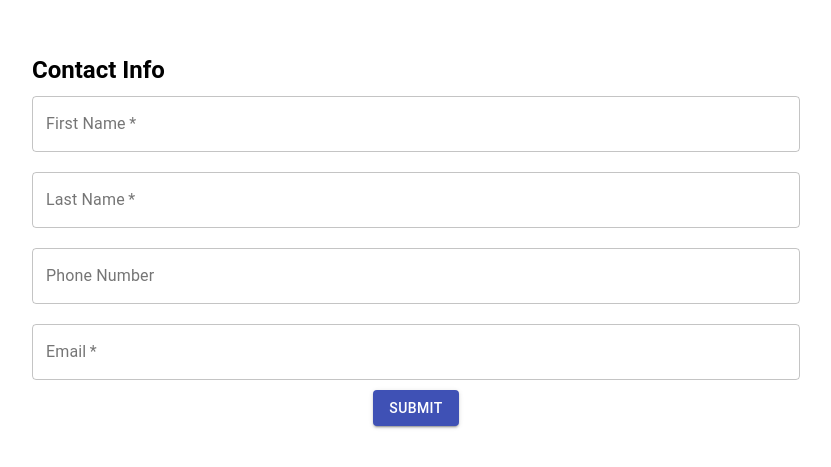
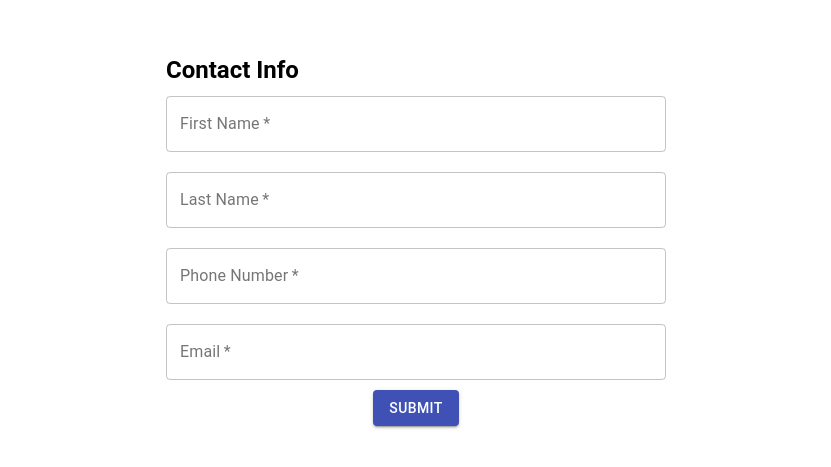
Before and after one commit to dcotter1208/contact-form, a React (Create React App) app: page / in a window 1280 px wide. Shown: the part 165-632 px from the top of the page, without its empty margins (224-1055 px from the left). Built offline with nearby package versions, Linux system fonts and the light colour scheme.

Commit message:
added max width to contact form

```diff
--- a/src/form/ContactForm.styles.ts
+++ b/src/form/ContactForm.styles.ts
@@ -6,6 +6,7 @@ let styles = (theme: Theme) =>
       display: "flex",
       flexDirection: "column",
       width: "60%",
+      maxWidth: "500px",
       margin: "10px auto auto auto",
     },
     textInput: {
--- a/src/form/PhoneInput.tsx
+++ b/src/form/PhoneInput.tsx
@@ -30,6 +30,7 @@ function PhoneField(props: PhoneFieldProps) {
       id={id ? id : "phone-field"}
       label={label ? label : "Phone Number"}
       variant='outlined'
+      required
       InputProps={{
         inputProps: {
           component: <Phone />,
```
